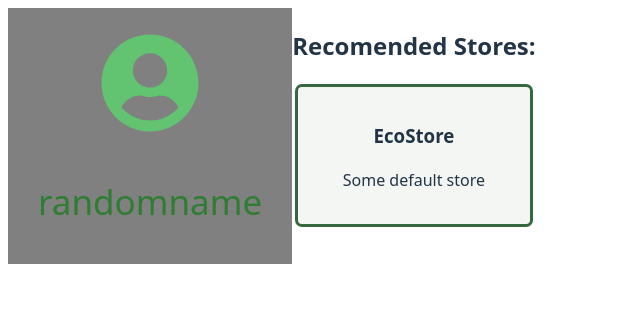
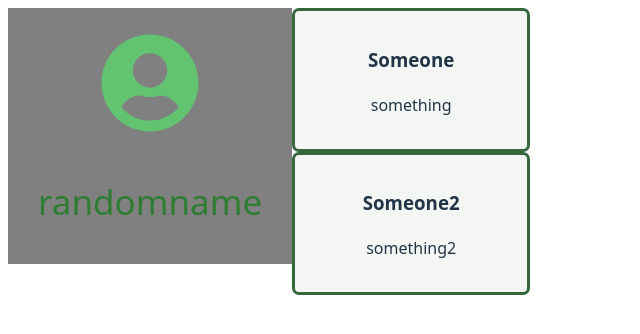
Before and after one commit to HermanSOl/GreenApp, a React (Vite) app in the folder myGreenApp/: page /user-account in a window 1280 px wide. Shown: the top 334 px of the page, without its empty margins (0-640 px from the left). Built offline with nearby package versions, Linux system fonts and the light colour scheme.

Commit message:
UserPage additional work

```diff
--- a/myGreenApp/src/UserPage/FavoritesSection.jsx
+++ b/myGreenApp/src/UserPage/FavoritesSection.jsx
@@ -1,10 +1,12 @@
+import RecCard from "../HomeScreen/RecCard";
 import Recommendations from "../HomeScreen/Recommendations";
 
 
 function FavoritesSection(){
     return(
         <div className="favorites-container">
-            <Recommendations stores={[{name: "EcoStore", desc: "Some default store"}]}/>
+            <RecCard name={"Someone"} desc={"something"}></RecCard>
+            <RecCard name={"Someone2"} desc={"something2"}></RecCard>
         </div>
     );
 }
--- a/myGreenApp/src/index.css
+++ b/myGreenApp/src/index.css
@@ -243,7 +243,7 @@ button:hover {
     gap: 8px;
     color: #2e7d32;
     font-weight: 500;
-    height: auto;
+    height: 30%;
     max-width: fit-content;
     background-color: gray;
   }
```
